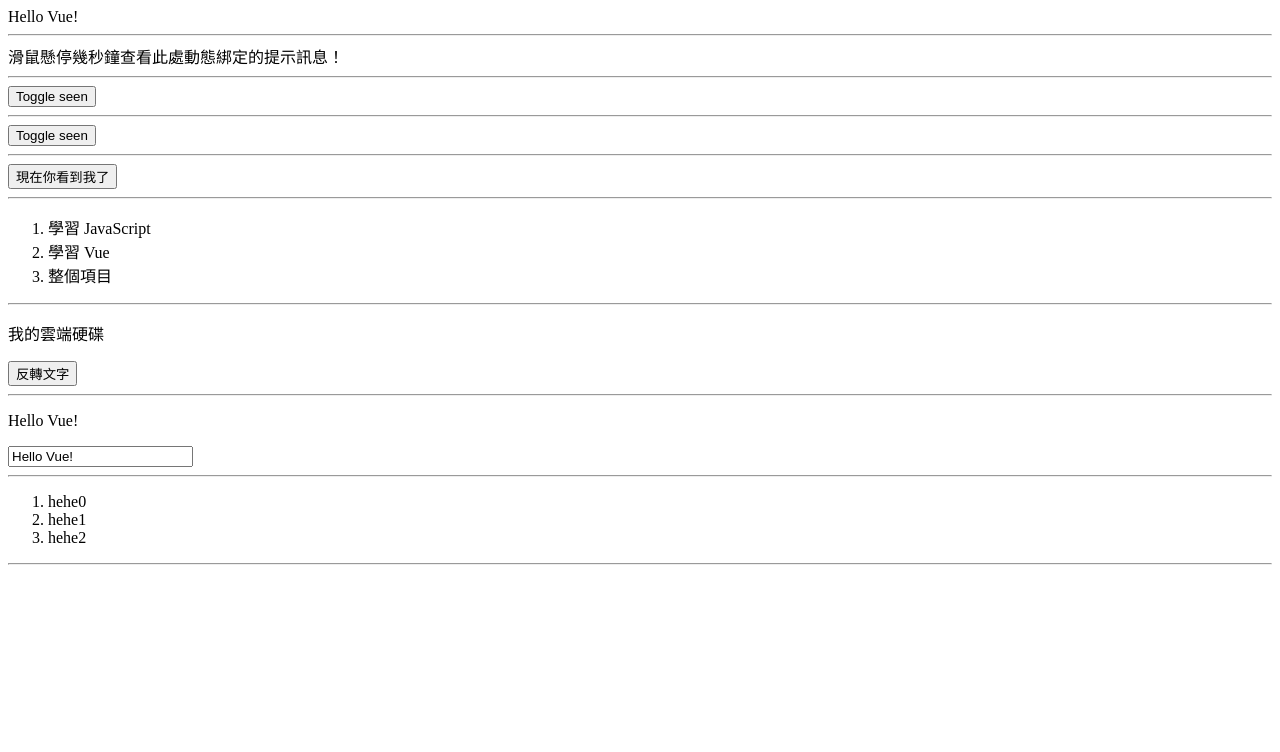
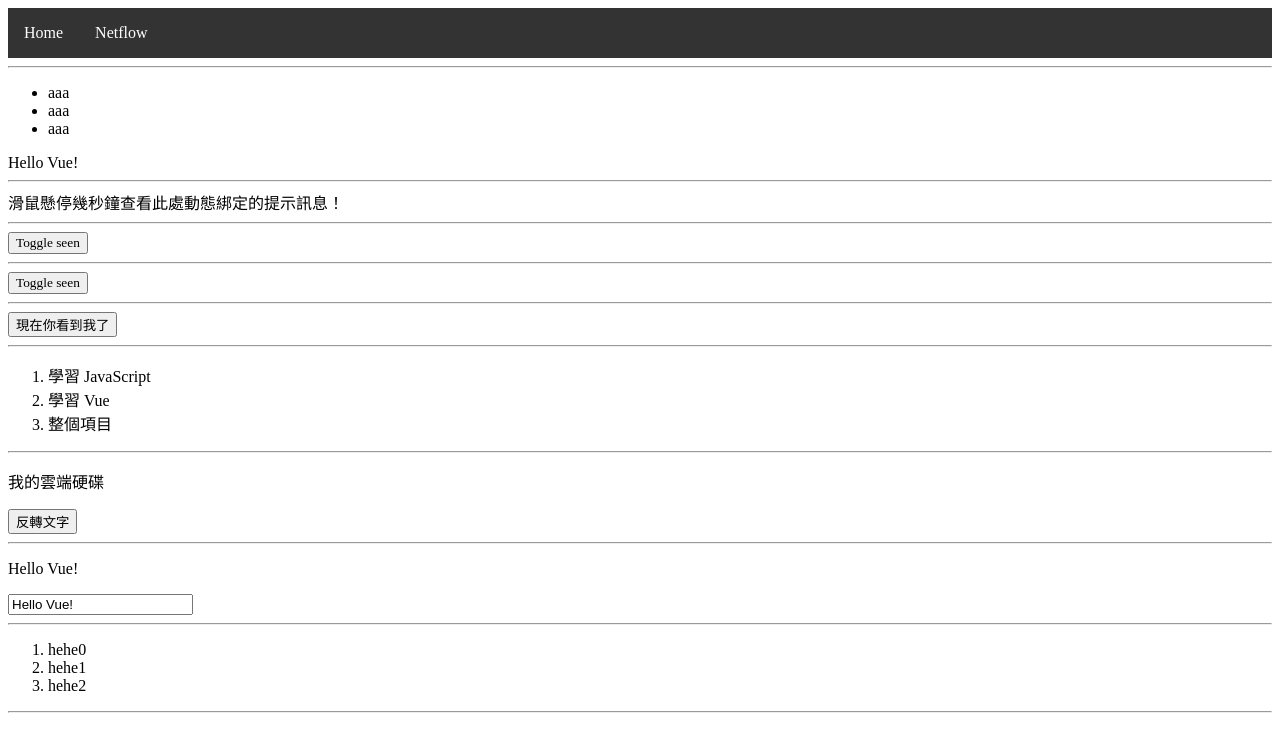
Before and after one commit to JuenTingShie/Vue.js, a plain HTML site: page index.html in a window 1280 px wide. Drawn offline with nearby package versions, Linux system fonts and the light colour scheme; a web font is replaced by a local one.

Commit message:
Changes to be committed: 	modified:   README.md 	new file:   fonts/Sans Forgetica.zip 	new file:   fonts/Sans Forgetica/SansForgetica-Regular.otf 	new file:   fonts/Sans Forgetica/The story of Sans Forgetica.pdf 	modified:   index.html 	modified:   index.js 	new file:   netflow.html 	new file:   netflow.js 	new file:   style.css

```diff
--- a/index.html
+++ b/index.html
@@ -4,11 +4,32 @@
 <head>
     <meta charset="utf-8">
     <title>Learning Vue.js</title>
+    <!-- Import CSS -->
+    <link rel="stylesheet" href="style.css">
+    </link>
     <!-- Import newest Vue.js -->
     <script src="https://cdn.jsdelivr.net/npm/vue"></script>
 </head>
 
 <body>
+    <div id='header'>
+        <ul>
+            <header-items v-for="i in List" v-bind:header="i" v-bind:key="i.id">
+            </header-items>
+        </ul>
+    </div>
+
+    <hr>
+    <!-- xxx -->
+
+    <div id="test">
+        <ul>
+            <li>aaa</li>
+            <li>aaa</li>
+            <li>aaa</li>
+        </ul>
+    </div>
+
 
     <div id="app">
         {{ message }}
--- a/index.js
+++ b/index.js
@@ -82,7 +82,6 @@ Vue.component('todo-item', {
   props: ['todo'],
   template: '<li>{{ todo.text }}</li>'
 })
-
 var app7 = new Vue({
   el: '#app-7',
   data: {
@@ -102,6 +101,23 @@ var app7 = new Vue({
   }
 })
 
+
+Vue.component('header-items', {
+    props: ['header'],
+    // template: '<a href={{ header.url }}>{{ header.text }}</a>'
+    template: '<li><a :href="`${header.url}`">{{header.text}}</a></li>'
+  })
+var app_header = new Vue({
+    el: '#header',
+    data: {
+        List: [
+            { id: 0, text: 'Home', url: '/' },
+            { id: 1, text: 'Netflow', url: '/netflow' },
+        ]
+    }
+})
+
+
 function toggle_seen(element) {
   app3.seen = !app3.seen
 }
--- /dev/null
+++ b/style.css
@@ -0,0 +1,42 @@
+/* fonts */
+@font-face {
+  font-family: NotoSansTC;
+  font-style: normal;
+  /* font-weight: Regular; */
+  src: url(//fonts.gstatic.com/ea/notosanstc/v1/NotoSansTC-Regular.woff2) format('woff2'),
+       url(//fonts.gstatic.com/ea/notosanstc/v1/NotoSansTC-Regular.woff) format('woff'),
+       url(//fonts.gstatic.com/ea/notosanstc/v1/NotoSansTC-Regular.otf) format('opentype');
+  font-display: block;
+       /* src: url(/fonts/Sans\ Forgetica/SansForgetica-Regular.otf) format("opentype"); */
+}
+/* fonts */
+
+body { font-family: NotoSansTC; }
+
+button{
+    font-family: NotoSansTC;
+}
+
+div#header ul {
+  list-style-type: none;
+  margin: 0;
+  padding: 0;
+  overflow: hidden;
+  background-color: #333333;
+}
+
+div#header li {
+  float: left;
+}
+
+div#header li a {
+  display: block;
+  color: white;
+  text-align: center;
+  padding: 16px;
+  text-decoration: none;
+}
+
+div#header li a:hover {
+  background-color: #111111;
+}
```
Also changed, not shown: netflow.html (added, +29 -0 lines), netflow.js (added, +14 -0 lines), fonts/Sans Forgetica/SansForgetica-Regular.otf (added), 3 other files. Lines whose indentation alone changed are shown as unchanged.
